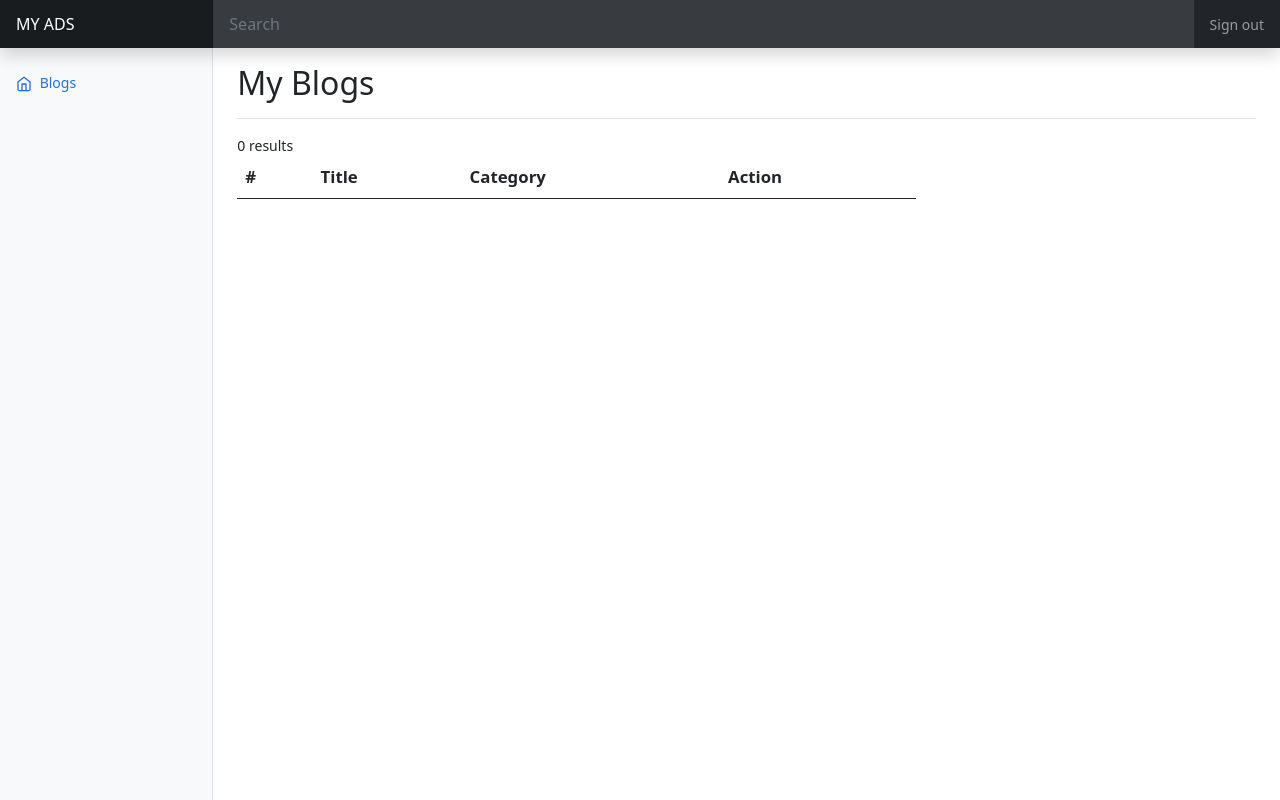
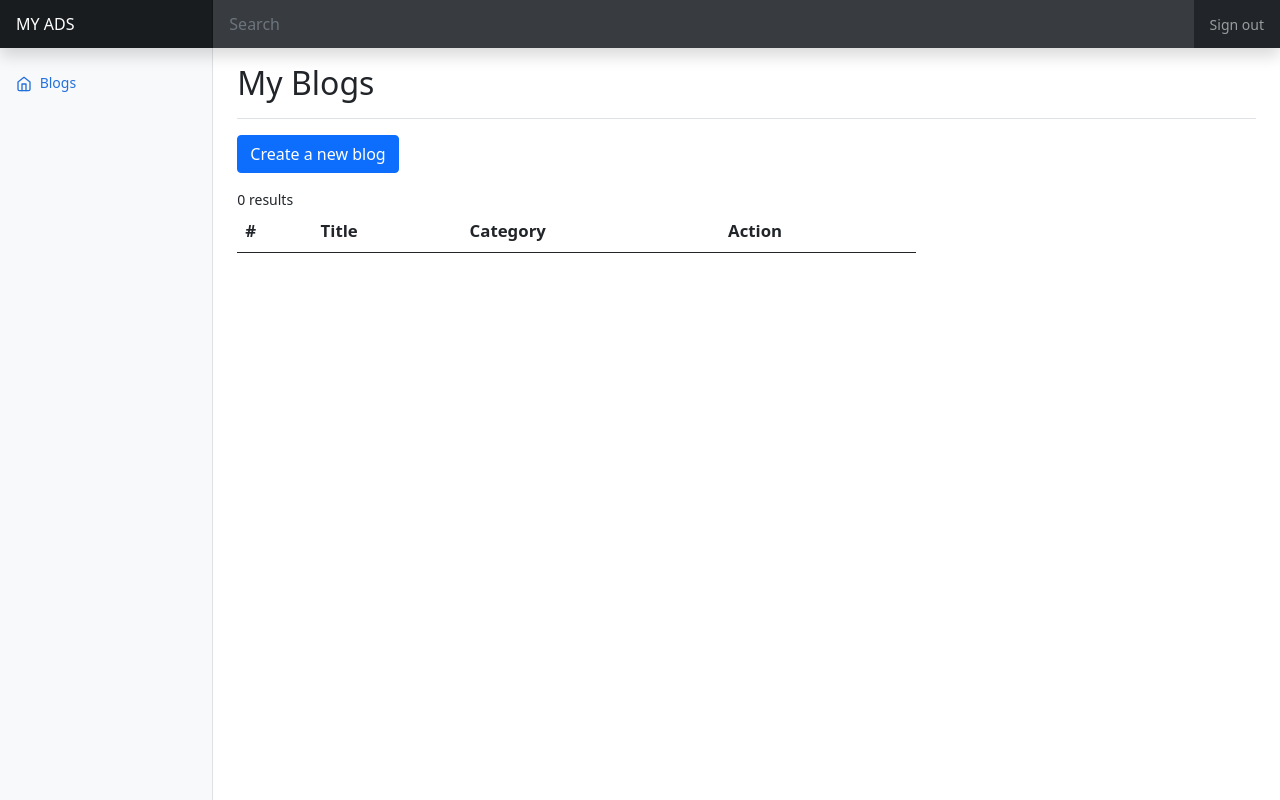
Before and after one commit to Hanif415/myads, a PHP site: page /admin/index.php in a window 1280 px wide. Run offline with PHP 8.4, Linux system fonts and the light colour scheme; the visitor is signed in with stand-in values (Sample User, id 1); data that the repository does not hold is empty.

Commit message:
fix somethimng

```diff
--- a/admin/index.php
+++ b/admin/index.php
@@ -26,7 +26,8 @@ if (!isset($_SESSION["loggedin"]) || $_SESSION["loggedin"] !== true) {
     <title>Dashboard Template · Bootstrap v5.3</title>
 
     <!-- Bootstrap CSS -->
-    <link href="https://cdn.jsdelivr.net/npm/bootstrap@5.0.2/dist/css/bootstrap.min.css" rel="stylesheet" integrity="sha384-EVSTQN3/azprG1Anm3QDgpJLIm9Nao0Yz1ztcQTwFspd3yD65VohhpuuCOmLASjC" crossorigin="anonymous">
+    <link href="https://cdn.jsdelivr.net/npm/bootstrap@5.0.2/dist/css/bootstrap.min.css" rel="stylesheet"
+        integrity="sha384-EVSTQN3/azprG1Anm3QDgpJLIm9Nao0Yz1ztcQTwFspd3yD65VohhpuuCOmLASjC" crossorigin="anonymous">
 
     <!-- Bootstrap Icon -->
     <link rel="stylesheet" href="https://cdn.jsdelivr.net/npm/bootstrap-icons@1.10.5/font/bootstrap-icons.css">
@@ -92,10 +93,13 @@ if (!isset($_SESSION["loggedin"]) || $_SESSION["loggedin"] !== true) {
 
     <header class="navbar navbar-dark sticky-top bg-dark flex-md-nowrap p-0 shadow">
         <a class="navbar-brand col-md-3 col-lg-2 me-0 px-3 fs-6" href="#">MY ADS</a>
-        <button class="navbar-toggler position-absolute d-md-none collapsed" type="button" data-bs-toggle="collapse" data-bs-target="#sidebarMenu" aria-controls="sidebarMenu" aria-expanded="false" aria-label="Toggle navigation">
+        <button class="navbar-toggler position-absolute d-md-none collapsed" type="button" data-bs-toggle="collapse"
+            data-bs-target="#sidebarMenu" aria-controls="sidebarMenu" aria-expanded="false"
+            aria-label="Toggle navigation">
             <span class="navbar-toggler-icon"></span>
         </button>
-        <input class="form-control form-control-dark w-100 rounded-0 border-0" type="text" placeholder="Search" aria-label="Search">
+        <input class="form-control form-control-dark w-100 rounded-0 border-0" type="text" placeholder="Search"
+            aria-label="Search">
         <div class="navbar-nav">
             <div class="nav-item text-nowrap">
                 <a class="nav-link px-3" href="logout.php">Sign out</a>
@@ -119,9 +123,11 @@ if (!isset($_SESSION["loggedin"]) || $_SESSION["loggedin"] !== true) {
             </nav>
 
             <main class="col-md-9 ms-sm-auto col-lg-10 px-md-4">
-                <div class="d-flex justify-content-between flex-wrap flex-md-nowrap align-items-center pt-3 pb-2 mb-3 border-bottom">
+                <div
+                    class="d-flex justify-content-between flex-wrap flex-md-nowrap align-items-center pt-3 pb-2 mb-3 border-bottom">
                     <h1 class="h2">My Blogs</h1>
                 </div>
+                <a href="/myads/admin/index.php/create" class="btn btn-primary mb-3">Create a new blog</a>
                 <div class="table-responsive col-lg-8">
                     <table class="table table-striped" style="font-size: larger;">
                         <thead>
@@ -149,9 +155,12 @@ if (!isset($_SESSION["loggedin"]) || $_SESSION["loggedin"] !== true) {
                                 <td><?php echo $row["title"] ?></td>
                                 <td><?php echo categoryName($row["category_id"]) ?></td>
                                 <td>
-                                            <a href="/admin/show/<?php echo $row["id"] ?>" class="btn badge bg-primary"><i class="bi bi-eye"></i></a>
-                                            <a href="/admin/edit/<?php echo $row["id"] ?>" class="btn badge bg-warning"><i class="bi bi-pencil-square"></i></a>
-                                            <a href="/admin/delete/<?php echo $row["id"] ?>" class="btn badge bg-danger"><i class="bi bi-trash"></i></a>
+                                    <a href="/myads/admin/index.php/show<?php echo $row["id"] ?>"
+                                        class="btn badge bg-primary"><i class="bi bi-eye"></i></a>
+                                    <a href="/myads/admin/index.php/edit<?php echo $row["id"] ?>"
+                                        class="btn badge bg-warning"><i class="bi bi-pencil-square"></i></a>
+                                    <a href="/myads/admin/index.php/delete<?php echo $row["id"] ?>"
+                                        class="btn badge bg-danger"><i class="bi bi-trash"></i></a>
                                 </td>
                             </tr>
                             <?php
@@ -171,10 +180,12 @@ if (!isset($_SESSION["loggedin"]) || $_SESSION["loggedin"] !== true) {
     </div>
 
 
-    <script src="https://cdn.jsdelivr.net/npm/bootstrap@5.0.2/dist/js/bootstrap.bundle.min.js" integrity="sha384-MrcW6ZMFYlzcLA8Nl+NtUVF0sA7MsXsP1UyJoMp4YLEuNSfAP+JcXn/tWtIaxVXM" crossorigin="anonymous">
+    <script src="https://cdn.jsdelivr.net/npm/bootstrap@5.0.2/dist/js/bootstrap.bundle.min.js"
+        integrity="sha384-MrcW6ZMFYlzcLA8Nl+NtUVF0sA7MsXsP1UyJoMp4YLEuNSfAP+JcXn/tWtIaxVXM" crossorigin="anonymous">
     </script>
 
-    <script src="https://cdn.jsdelivr.net/npm/feather-icons@4.28.0/dist/feather.min.js" integrity="sha384-uO3SXW5IuS1ZpFPKugNNWqTZRRglnUJK6UAZ/gxOX80nxEkN9NcGZTftn6RzhGWE" crossorigin="anonymous">
+    <script src="https://cdn.jsdelivr.net/npm/feather-icons@4.28.0/dist/feather.min.js"
+        integrity="sha384-uO3SXW5IuS1ZpFPKugNNWqTZRRglnUJK6UAZ/gxOX80nxEkN9NcGZTftn6RzhGWE" crossorigin="anonymous">
     </script>
 
     <script src="js/dashboard.js"></script>
```
Lines whose indentation alone changed are shown as unchanged.
